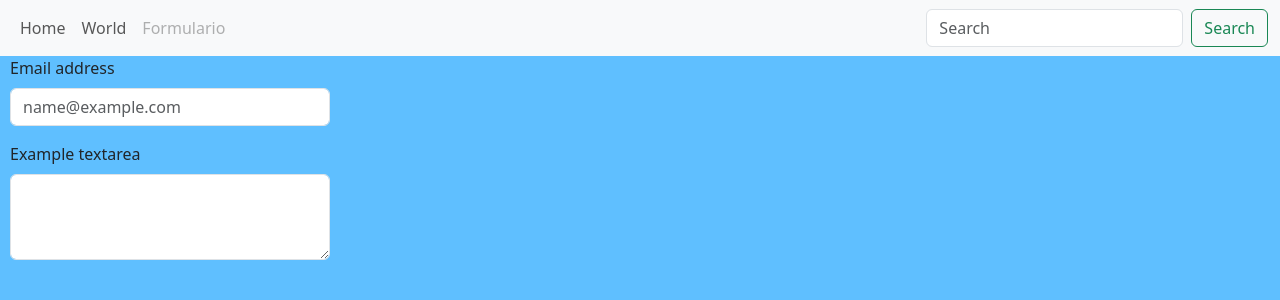
After one commit to Subinoonibus/PontoDeOnibus, a Flask app: page /form in a window 1280 px wide. The commit adds this page. Shown: the top 300 px of the page. Run offline with Flask 3, Linux system fonts and the light colour scheme.

Commit message:
+formulario
pagina formulario

```diff
--- a/DevDesafio3/app.py
+++ b/DevDesafio3/app.py
@@ -12,3 +12,7 @@ def contato():
 @app.route('/quemsomos')
 def quemsomos():
     return render_template('quemsomos.html')
+
+@app.route('/form')
+def form():
+    return render_template('Formulario.html')
--- /dev/null
+++ b/DevDesafio3/templates/Formulario.html
@@ -0,0 +1,24 @@
+{% extends 'base.html' %}
+{% block title %}Form{% endblock %}
+
+{% block link %}
+<li class="nav-item">
+    <a class="nav-link" href="/">Home</a>
+</li>
+<li class="nav-item">
+  <a class="nav-link" href="/mundo">World</a>
+</li>
+<li class="nav-item">
+    <a class="nav-link disabled" aria-disabled="true">Formulario</a>
+</li>
+{% endblock %}
+{% block content %}
+<div class="mb-3" style="width: 25%; margin-left: 10px;">
+    <label for="exampleFormControlInput1" class="form-label">Email address</label>
+    <input type="email" class="form-control" id="exampleFormControlInput1" placeholder="name@example.com">
+  </div>
+  <div class="mb-3" style="width: 25%; margin-left: 10px;">
+    <label for="exampleFormControlTextarea1" class="form-label">Example textarea</label>
+    <textarea class="form-control" id="exampleFormControlTextarea1" rows="3"></textarea>
+  </div>
+{% endblock %}
--- a/DevDesafio3/templates/base.html
+++ b/DevDesafio3/templates/base.html
@@ -14,7 +14,7 @@
         <link rel="icon" type="image/x-icon" href="{{ url_for('static', filename='imgs/Wlight.png')}}">
 </head>
 
-<body background="{{ url_for('static', filename='imgs/dawnhill.jpg')}}" style="background-size: 1500px 700px;">
+<body style="background-color: rgb(95, 191, 255);">
     <div class="cabecalho">
         <nav class="navbar navbar-expand-lg bg-body-tertiary">
             <div class="container-fluid">
--- a/DevDesafio3/templates/home.html
+++ b/DevDesafio3/templates/home.html
@@ -9,7 +9,7 @@
   <a class="nav-link" href="/mundo">World</a>
 </li>
 <li class="nav-item">
-  <a class="nav-link disabled" aria-disabled="true">Disabled</a>
+  <a class="nav-link" href="/form">Formulario</a>
 </li>
 {% endblock %}
 {% block content %}
--- a/DevDesafio3/templates/world.html
+++ b/DevDesafio3/templates/world.html
@@ -9,7 +9,7 @@
   <a class="nav-link disabled" aria-disabled="true">World</a>
 </li>
 <li class="nav-item">
-  <a class="nav-link disabled" aria-disabled="true">Disabled</a>
+  <a class="nav-link" href="/form">Formulario</a>
 </li>
 {% endblock %}
 
```
